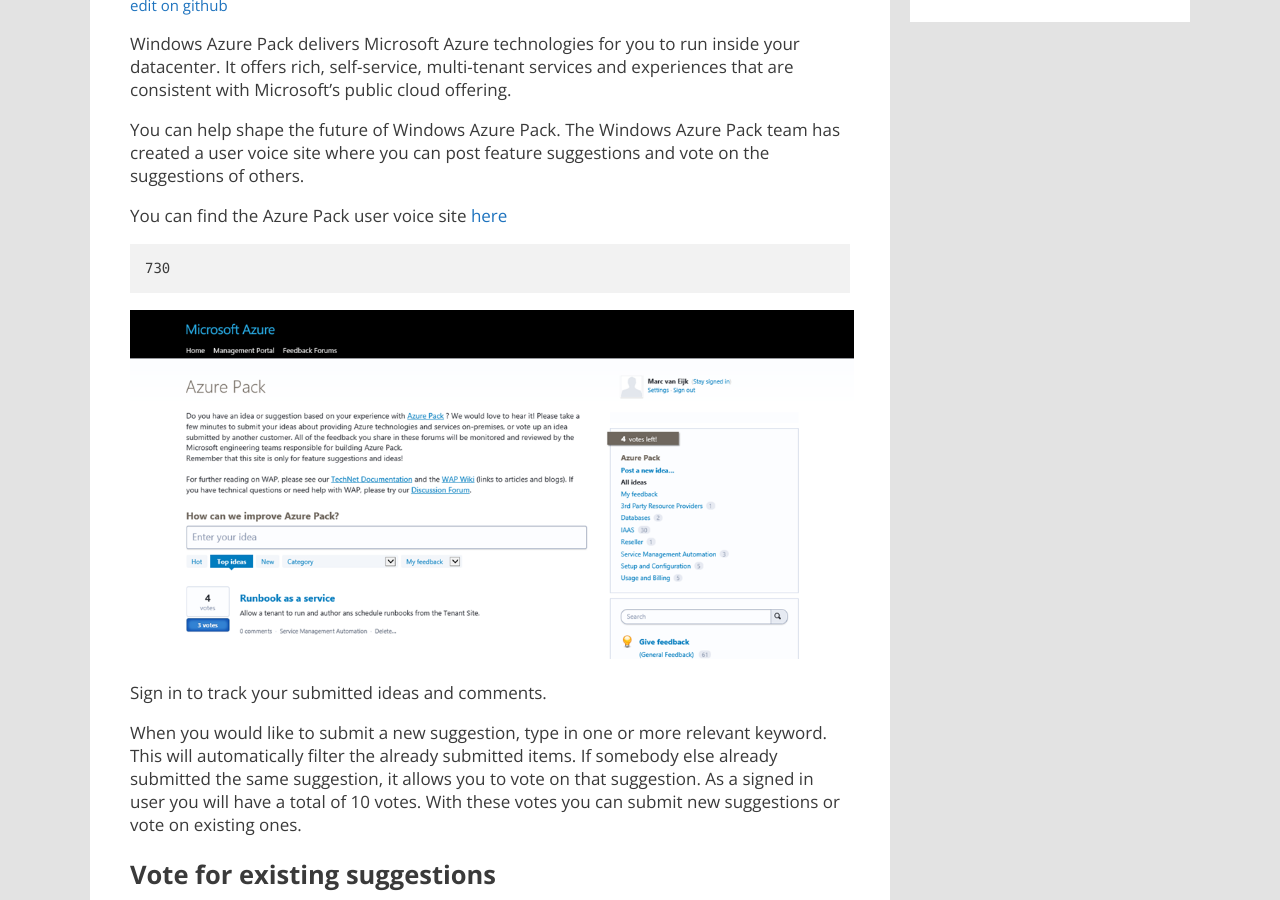
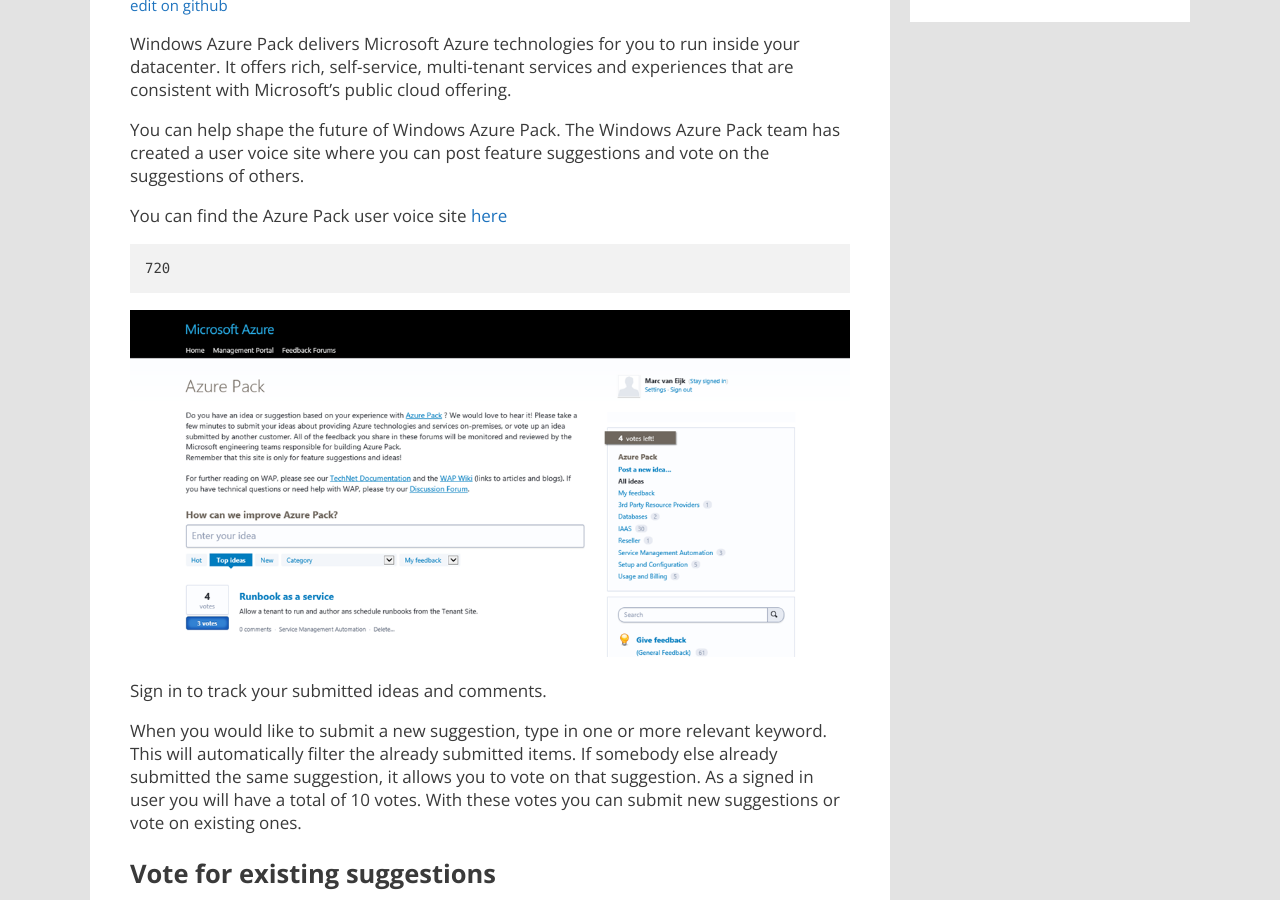
Before and after one commit to marcvaneijk/marcvaneijk.old, a Jekyll site: the page built from _posts/2014-06-16-helpshapefuture.md, in a window 1280 px wide and 900 px high, scrolled down 368 px. Built offline with Jekyll 4.4.1, drawn with Linux system fonts in a browser that asks for light colours; nearby versions of some CDN libraries.

Commit message:
Update 2014-06-16-helpshapefuture.md

````diff
--- a/_posts/2014-06-16-helpshapefuture.md
+++ b/_posts/2014-06-16-helpshapefuture.md
@@ -12,10 +12,10 @@ You can help shape the future of Windows Azure Pack. The Windows Azure Pack team
 You can find the Azure Pack user voice site [here](http://feedback.azure.com/forums/255259-azure-pack)
 
 ```
-730
+720
 ```
 
-<img src="/images/2014-06-16/01-General.png" width="724">
+<img src="/images/2014-06-16/01-General.png" width="720">
 
 Sign in to track your submitted ideas and comments.
 
````
